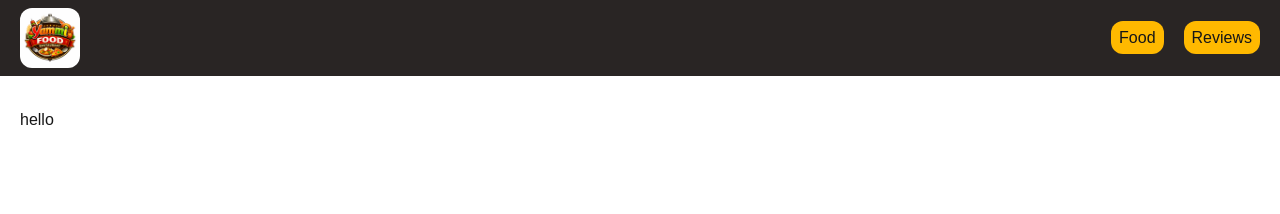
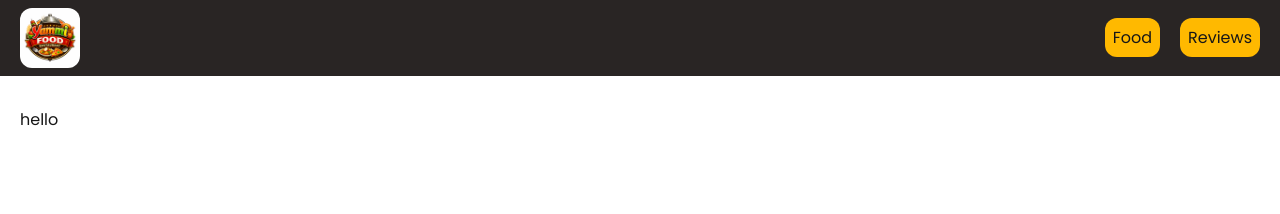
Before and after one commit to Mokim2005/food-resturent-project, a Next.js app: page / in a window 1280 px wide. Shown: the top 214 px of the page. Built offline with nearby package versions, Linux system fonts and the light colour scheme.

Commit message:
added poppins font

```diff
--- a/src/app/layout.jsx
+++ b/src/app/layout.jsx
@@ -1,4 +1,4 @@
-import { Geist, Geist_Mono } from "next/font/google";
+import { Geist, Geist_Mono, Poppins } from "next/font/google";
 import "./globals.css";
 import Link from "next/link";
 import CardProvider from "@/context/CardProvider";
@@ -11,6 +11,11 @@ const geistSans = Geist({
 
 const geistMono = Geist_Mono({
   variable: "--font-geist-mono",
+  subsets: ["latin"],
+});
+
+const poppins = Poppins({
+  weight: ["400", "500", "700"],
   subsets: ["latin"],
 });
 
@@ -27,14 +32,14 @@ export default function RootLayout({ children }) {
   return (
     <html lang="en">
       <body
-        className={`${geistSans.variable} ${geistMono.variable} antialiased`}
+        className={`${poppins.className} antialiased`}
       >
         <header className="px-5 py-2 items-center flex justify-between gap-5 bg-stone-800">
           <Link href="/">
             {/* <img src="/logo.png" alt="" className="w-[60px] rounded-xl" /> */}
             <Image
-            width={60}
-            height={20}
+              width={60}
+              height={20}
               src="/logo.png"
               alt=""
               className="w-[60px] rounded-xl"
```
